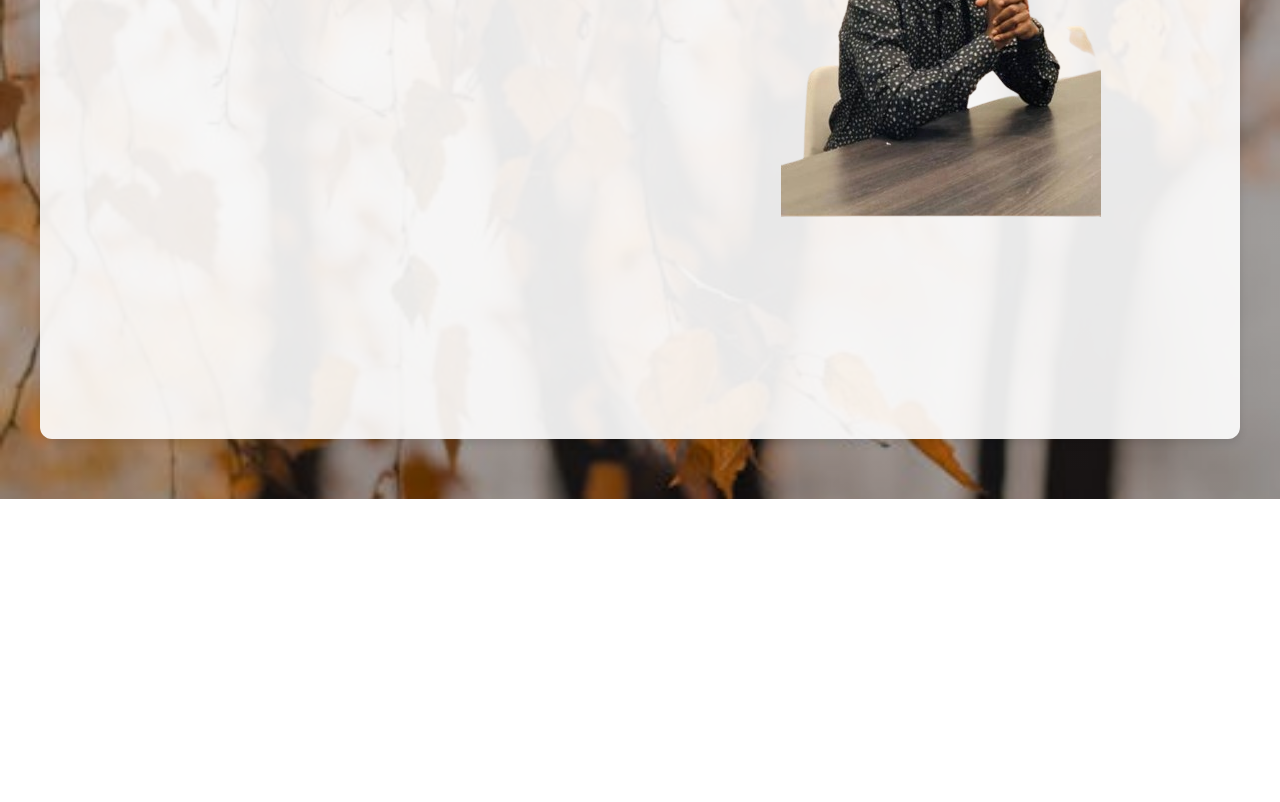
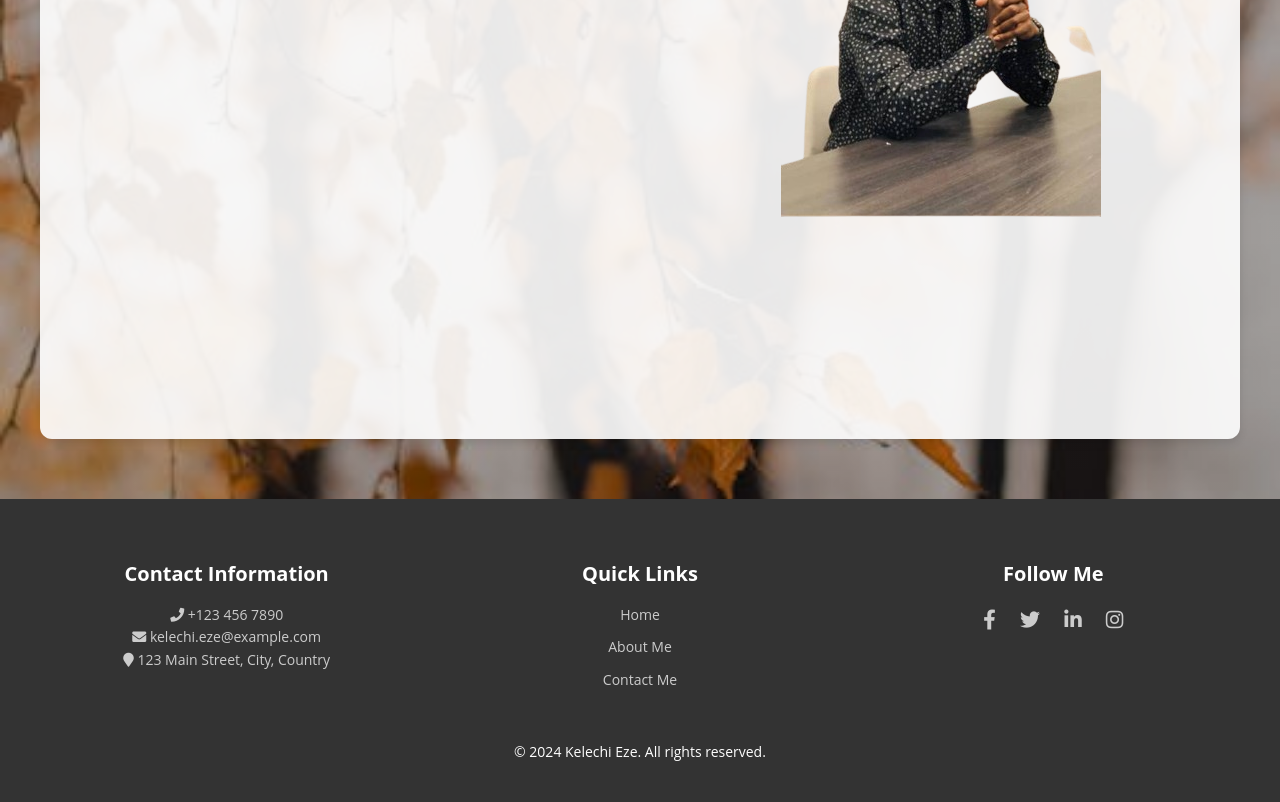
Before and after one commit to KelechiEze/Newportfolio, a plain HTML site: page aboutme.html in a window 1280 px wide. Shown: the part 1607-2409 px from the top of the page. Before the commit the page ends 2106 px from the top, so only its background shows below. Drawn offline with Linux system fonts and the light colour scheme.

Commit message:
updated html, css and other files

```diff
--- a/about.css
+++ b/about.css
@@ -5,6 +5,7 @@
     --form-background: #fff;
     --button-color: #6C63FF;
     --button-hover: #594df8;
+    --input-border-hover: #007BFF;
 }
 
 * {
@@ -174,6 +175,12 @@ h1 {
     border: 1px solid #ccc;
     border-radius: 4px;
     background-color: #fff;
+    transition: border-color 0.3s ease;
+}
+
+.contact-form input:hover, .contact-form textarea:hover,
+.contact-form input:focus, .contact-form textarea:focus {
+    border-color: var(--input-border-hover); /* Change border color on hover and focus */
 }
 
 .contact-form button {
--- a/aboutme.html
+++ b/aboutme.html
@@ -54,5 +54,36 @@
                 </div>
             </div>
         </section>
+
+        <footer class="footer">
+            <div class="footer-container">
+                <div class="footer-column">
+                    <h3>Contact Information</h3>
+                    <p><i class="fa fa-phone"></i> +123 456 7890</p>
+                    <p><i class="fa fa-envelope"></i> kelechi.eze@example.com</p>
+                    <p><i class="fa fa-map-marker"></i> 123 Main Street, City, Country</p>
+                </div>
+                <div class="footer-column">
+                    <h3>Quick Links</h3>
+                    <ul>
+                        <li><a href="index.html">Home</a></li>
+                        <li><a href="aboutme.html">About Me</a></li>
+                        <li><a href="contact.html">Contact Me</a></li>
+                    </ul>
+                </div>
+                <div class="footer-column">
+                    <h3>Follow Me</h3>
+                    <div class="social-icons">
+                        <a href="#"><i class="fab fa-facebook-f"></i></a>
+                        <a href="#"><i class="fab fa-twitter"></i></a>
+                        <a href="#"><i class="fab fa-linkedin-in"></i></a>
+                        <a href="#"><i class="fab fa-instagram"></i></a>
+                    </div>
+                </div>
+            </div>
+            <div class="footer-bottom">
+                <p>&copy; 2024 Kelechi Eze. All rights reserved.</p>
+            </div>
+        </footer>
     </body>
 </html>
--- a/new.css
+++ b/new.css
@@ -221,6 +221,59 @@ video {
     border-radius: 8px;
 }
 
+.footer {
+    background-color: #333;
+    color: white;
+    padding: 40px 20px;
+    text-align: center;
+}
+       .footer-container {
+           display: flex;
+           justify-content: space-around;
+           flex-wrap: wrap;
+       }
+       .footer-column {
+           flex: 1;
+           margin: 20px;
+       }
+       .footer-column h3 {
+           margin-bottom: 15px;
+           font-size: 20px;
+           color: #fff;
+       }
+       .footer-column p, .footer-column ul, .footer-column a {
+           color: #ccc;
+           font-size: 14px;
+           line-height: 1.6;
+       }
+       .footer-column ul {
+           list-style: none;
+           padding: 0;
+       }
+       .footer-column ul li {
+           margin-bottom: 10px;
+       }
+       .footer-column ul li a {
+           text-decoration: none;
+           color: #ccc;
+       }
+       .footer-column ul li a:hover {
+           color: #fff;
+       }
+       .social-icons a {
+           color: #ccc;
+           font-size: 20px;
+           margin: 0 10px;
+           text-decoration: none;
+       }
+       .social-icons a:hover {
+           color: #fff;
+       }
+       .footer-bottom {
+           margin-top: 20px;
+           font-size: 14px;
+       }
+
 /* Responsive Styles */
 @media (max-width: 768px) {
     .about-container {
--- a/styles.css
+++ b/styles.css
@@ -114,7 +114,7 @@ h1 {
 .content {
     position: relative;
     top: 100px;
-    left: 0;
+    left: 20px;
     width: calc(100% - 40px); /* Ensure full width minus padding */
     text-align: left;
     color: white;
@@ -124,6 +124,7 @@ h1 {
     margin-bottom: 200px;
     box-shadow: 0 16px 32px rgba(0, 0, 0, 0.2);
     padding-left: 100px;
+    margin-left: 70px;
 }
 
 .content h1 {
@@ -144,6 +145,7 @@ h1 {
     font-size: 18px;
     margin: 10px 0 20px 0;
     color: #333;
+    max-width: 60%;
     margin-right: 0; /* Adjusted right margin */
     margin-top: 50px;
 }
@@ -395,6 +397,59 @@ h1 {
     border-radius: 5px;
 }
 
+ .footer {
+     background-color: #333;
+     color: white;
+     padding: 40px 20px;
+     text-align: center;
+ }
+        .footer-container {
+            display: flex;
+            justify-content: space-around;
+            flex-wrap: wrap;
+        }
+        .footer-column {
+            flex: 1;
+            margin: 20px;
+        }
+        .footer-column h3 {
+            margin-bottom: 15px;
+            font-size: 20px;
+            color: #fff;
+        }
+        .footer-column p, .footer-column ul, .footer-column a {
+            color: #ccc;
+            font-size: 14px;
+            line-height: 1.6;
+        }
+        .footer-column ul {
+            list-style: none;
+            padding: 0;
+        }
+        .footer-column ul li {
+            margin-bottom: 10px;
+        }
+        .footer-column ul li a {
+            text-decoration: none;
+            color: #ccc;
+        }
+        .footer-column ul li a:hover {
+            color: #fff;
+        }
+        .social-icons a {
+            color: #ccc;
+            font-size: 20px;
+            margin: 0 10px;
+            text-decoration: none;
+        }
+        .social-icons a:hover {
+            color: #fff;
+        }
+        .footer-bottom {
+            margin-top: 20px;
+            font-size: 14px;
+        }
+
 /* Media Queries */
 @media (max-width: 768px) {
     .navbar {
```
Also changed, not shown: contact.html (+1 -1 lines), index.html (+33 -1 lines).
